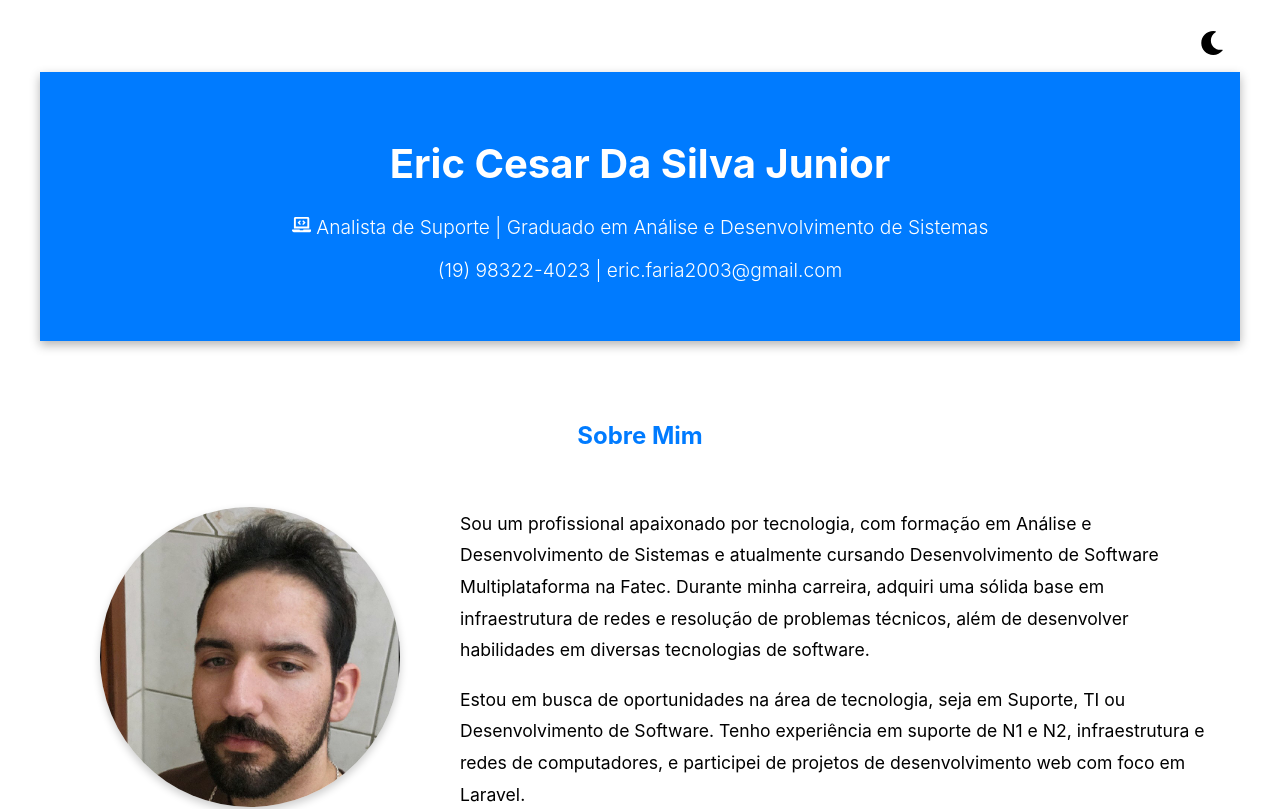
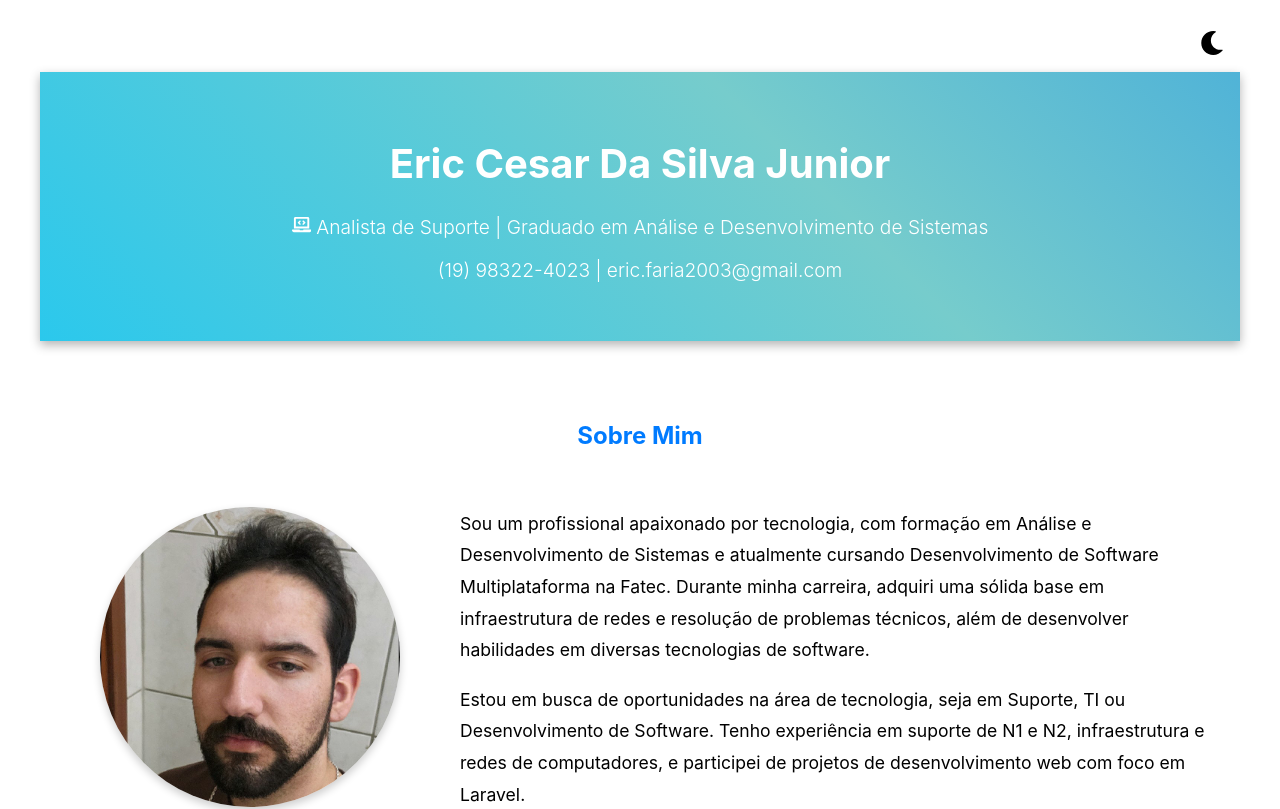
Before and after one commit to EricFNL1/Portifolio1, a React (Create React App) app: page / in a window 1280 px wide. Shown: the top 809 px of the page. Built offline with nearby package versions, Linux system fonts and the light colour scheme.

Commit message:
Adicionado efeito ao footer e header

```diff
--- a/src/App.css
+++ b/src/App.css
@@ -41,6 +41,23 @@
   }
 }
 
+@keyframes gradient-animation {
+  0% {
+    background-position: 0% 50%;
+  }
+  50% {
+    background-position: 100% 50%;
+  }
+  100% {
+    background-position: 0% 50%;
+  }
+}
+
+.gradient-effect {
+  background: linear-gradient(45deg, #007bff, #00c6ff, #76cccc, #0f88eb);
+  background-size: 300% 300%;
+  animation: gradient-animation 10s ease infinite;
+}
 
 
   /* Ajuste o tamanho do botão no currículo */
--- a/src/App.js
+++ b/src/App.js
@@ -183,7 +183,7 @@ function App() {
           {darkMode ? <FaSun /> : <FaMoon />}
         </button>
       </div>
-      <header style={headerStyle}>
+      <header style={headerStyle} className="gradient-effect">
         <h1 style={titleStyle}>Eric Cesar Da Silva Junior</h1>
         <p style={subtitleStyle}><FaLaptopCode /> Analista de Suporte | Graduado em Análise e Desenvolvimento de Sistemas</p>
         <p style={subtitleStyle}> (19) 98322-4023 | eric.faria2003@gmail.com</p>
@@ -335,7 +335,7 @@ function App() {
         </div>
       </section>
 
-      <footer style={footerStyle}>
+      <footer style={footerStyle} className="gradient-effect">
         <p>&copy; 2024 - Eric Cesar Da Silva Junior. Todos os direitos reservados.</p>
       </footer>
     </div>
```
